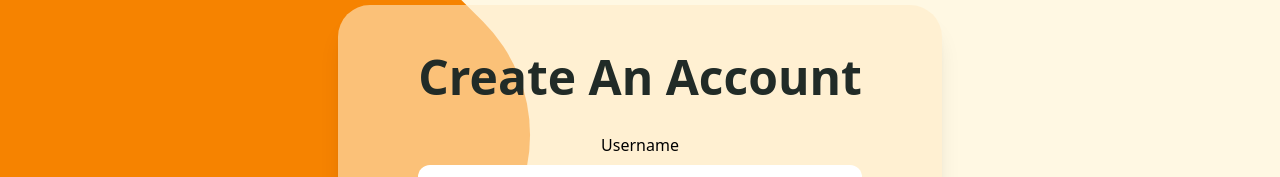
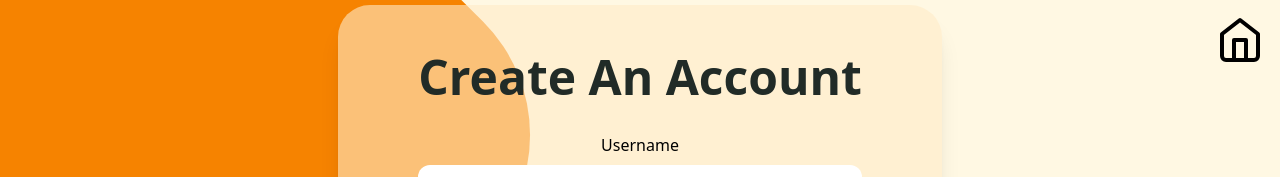
Before and after one commit to nhcarrigan-spring-2026-cohort/amber-wisteria, a React app in the folder frontend/: page /signup in a window 1280 px wide. Shown: the top 177 px of the page. Built offline with nearby package versions, Linux system fonts and the light colour scheme; the HTML template or start-up script is replaced by a standard one.

Commit message:
Add Home button to registration

```diff
--- /dev/null
+++ b/frontend/src/components/icons/HomeButton.jsx
@@ -0,0 +1,21 @@
+import { Link } from "react-router"
+
+export default function HomeButton() {
+    return (
+        <Link className="absolute top-4 right-4" to="/dashboard">
+            <svg
+            viewBox="0 0 24 24"
+            width="48"
+            height="48"
+            fill="none"
+            stroke="black"
+            stroke-width="2"
+            stroke-linecap="round"
+            stroke-linejoin="round"
+            >
+            <path d="M3 9l9-7 9 7v11a2 2 0 0 1-2 2H5a2 2 0 0 1-2-2z"></path>
+            <polyline points="9 22 9 12 15 12 15 22"></polyline>
+            </svg>
+        </Link>
+    )
+}
--- a/frontend/src/pages/NotFound.jsx
+++ b/frontend/src/pages/NotFound.jsx
@@ -1,24 +1,10 @@
-import { Link } from 'react-router';
 import Background from '../components/Background';
+import HomeButton from '../components/icons/HomeButton';
 
 export default function NotFound() {
   return (
     <Background>
-      <Link className="absolute top-4 right-4" to="/dashboard">
-        <svg
-          viewBox="0 0 24 24"
-          width="48"
-          height="48"
-          fill="none"
-          stroke="black"
-          stroke-width="2"
-          stroke-linecap="round"
-          stroke-linejoin="round"
-        >
-          <path d="M3 9l9-7 9 7v11a2 2 0 0 1-2 2H5a2 2 0 0 1-2-2z"></path>
-          <polyline points="9 22 9 12 15 12 15 22"></polyline>
-        </svg>
-      </Link>
+      <HomeButton />
       <div className="flex flex-col justify-center items-center min-h-screen w-full">
         <h1 className="font-bold mb-8 text-7xl text-[#212B27] dark:text-[#212B27]  ">404</h1>
         <p className="font-semibold">The page you are looking for is not found.</p>
--- a/frontend/src/pages/Signup.jsx
+++ b/frontend/src/pages/Signup.jsx
@@ -1,4 +1,5 @@
 import Background from '../components/Background';
+import HomeButton from '../components/icons/HomeButton';
 import { Link, useNavigate } from 'react-router-dom';
 import { useState, useRef, useEffect } from 'react';
 import axiosClient from '../api/axiosClient';
@@ -66,6 +67,7 @@ export default function Signup() {
 
   return (
     <Background>
+      <HomeButton />
       <div className="flex items-center justify-center min-h-screen w-full px-4">
         <form
           onSubmit={handleSubmit}
```
